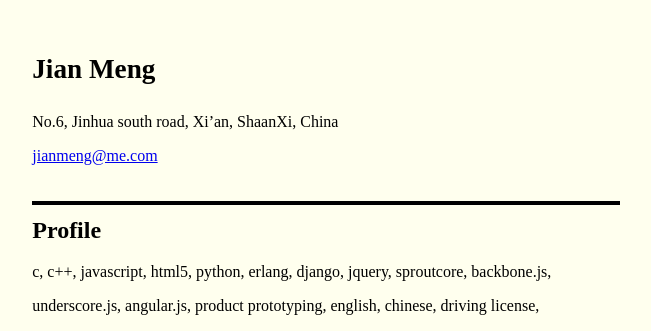
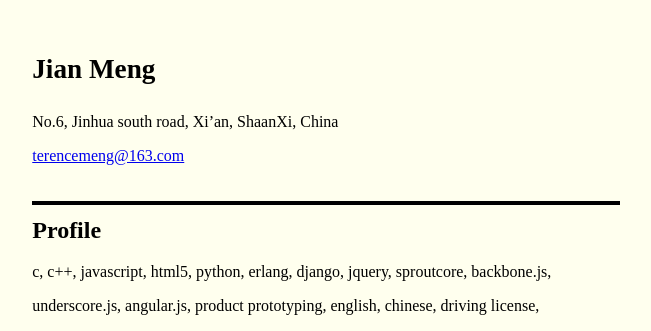
Before and after one commit to JianMeng/jianmeng.github.com, a Jekyll site: the page built from _posts/2013-01-08-Resume-EN.md, in a window 1280 px wide. Shown: the top 331 px of the page, without its empty margins (314-965 px from the left). Built offline with Jekyll 4.4.1, drawn with Linux system fonts in a browser that asks for light colours.

Commit message:
update mail

```diff
--- a/_posts/2013-01-08-Resume-EN.md
+++ b/_posts/2013-01-08-Resume-EN.md
@@ -9,7 +9,7 @@ fuzzydate: January 2013
 
  No.6, Jinhua south road, Xi'an, ShaanXi, China
 
- <jianmeng@me.com>
+ <terencemeng@163.com>
 
 
 ## Profile
```
Also changed, not shown: _posts/2013-01-04-Resume-CN.md (+1 -1 lines).
